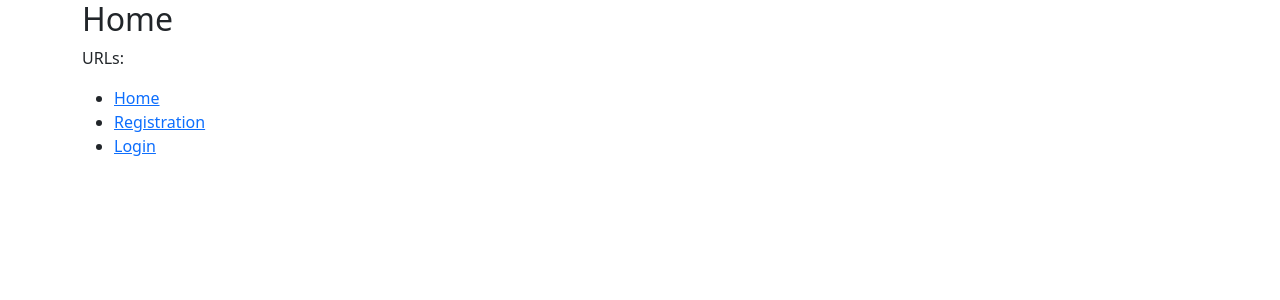
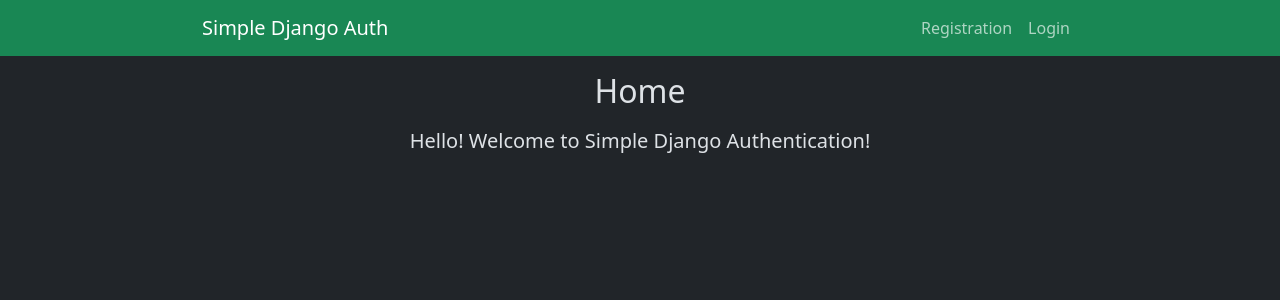
Before and after one commit to vitaliypopel/simple-django-auth, a Django app: page / in a window 1280 px wide. Shown: the top 300 px of the page. Run offline with Django 5.2, Linux system fonts and the light colour scheme.

Commit message:
more readable templates created using bootstrap5

```diff
--- a/build_in_auth/auth_service/templates/auth_service/base.html
+++ b/build_in_auth/auth_service/templates/auth_service/base.html
@@ -1,12 +1,47 @@
 <!doctype html>
-<html lang="en">
+<html lang="en" data-bs-theme="dark">
     <head>
         <meta charset="utf-8">
         <meta name="viewport" content="width=device-width, initial-scale=1">
         <title>{% block title %}{% endblock %}</title>
+
         <link href="https://cdn.jsdelivr.net/npm/bootstrap@5.3.3/dist/css/bootstrap.min.css" rel="stylesheet" integrity="sha384-QWTKZyjpPEjISv5WaRU9OFeRpok6YctnYmDr5pNlyT2bRjXh0JMhjY6hW+ALEwIH" crossorigin="anonymous">
+        <style>
+            @media (min-width: 300px) {
+                .container{
+                    max-width: 900px !important;
+                }
+            }
+        </style>
     </head>
     <body>
+        <div class="navigation">
+            <nav class="navbar navbar-expand-lg bg-success">
+                <div class="container">
+                    <a class="navbar-brand" href="{% url 'auth_service:index' %}">Simple Django Auth</a>
+                    <div class="collapse navbar-collapse">
+                        <ul class="navbar-nav ms-auto">
+                            {% if request.user.is_authenticated %}
+                            <li class="navbar-item">
+                                <a class="nav-link" href="{% url 'auth_service:dashboard' %}">Dashboard</a>
+                            </li>
+                            <li class="navbar-item">
+                                <a class="nav-link" href="{% url 'auth_service:logout' %}">Logout</a>
+                            </li>
+                            {% else %}
+                            <li class="navbar-item">
+                                <a class="nav-link" href="{% url 'auth_service:registration' %}">Registration</a>
+                            </li>
+                            <li class="navbar-item">
+                                <a class="nav-link" href="{% url 'auth_service:login' %}">Login</a>
+                            </li>
+                            {% endif %}
+                        </ul>
+                    </div>
+                </div>
+            </nav>
+        </div>
+
         <div class="container">
             {% block context %}{% endblock %}
         </div>
--- a/build_in_auth/auth_service/templates/auth_service/dashboard.html
+++ b/build_in_auth/auth_service/templates/auth_service/dashboard.html
@@ -5,6 +5,6 @@
 {% endblock %}
 
 {% block context %}
-    <h2>Your dashboard</h2>
-    <p>Welcome <b>{{ request.user.username }}</b></p>
+    <h2 class="mt-3 mb-3" align="center">Your dashboard</h2>
+    <p class="fs-5" align="center">Welcome <b>{{ request.user.username }}</b></p>
 {% endblock %}
--- a/build_in_auth/auth_service/templates/auth_service/index.html
+++ b/build_in_auth/auth_service/templates/auth_service/index.html
@@ -5,26 +5,6 @@
 {% endblock %}
 
 {% block context %}
-    <h2>Home</h2>
-    <p>URLs:</p>
-    <ul>
-        <li>
-            <a href="{% url 'auth_service:index' %}">Home</a>
-        </li>
-        {% if request.user.is_authenticated %}
-        <li>
-            <a href="{% url 'auth_service:dashboard' %}">Dashboard</a>
-        </li>
-        <li>
-            <a href="{% url 'auth_service:logout' %}">Logout</a>
-        </li>
-        {% else %}
-        <li>
-            <a href="{% url 'auth_service:registration' %}">Registration</a>
-        </li>
-        <li>
-            <a href="{% url 'auth_service:login' %}">Login</a>
-        </li>
-        {% endif %}
-    </ul>
+    <h2 class="mt-3 mb-3" align="center">Home</h2>
+    <p class="fs-5" align="center">Hello! Welcome to Simple Django Authentication!</p>
 {% endblock %}
--- a/build_in_auth/auth_service/templates/auth_service/login.html
+++ b/build_in_auth/auth_service/templates/auth_service/login.html
@@ -6,7 +6,7 @@
 
 {% block context %}
     {% load crispy_forms_tags %}
-    <h2>Login</h2>
+    <h2 class="mt-3 mb-3" align="center">Login</h2>
     <form method="POST">
         {% csrf_token %}
         {{ form|crispy }}
--- a/build_in_auth/auth_service/templates/auth_service/registration.html
+++ b/build_in_auth/auth_service/templates/auth_service/registration.html
@@ -6,7 +6,7 @@
 
 {% block context %}
     {% load crispy_forms_tags %}
-    <h2>Registration</h2>
+    <h2 class="mt-3 mb-3" align="center">Registration</h2>
     <form method="POST">
         {% csrf_token %}
         {{ form|crispy }}
```
